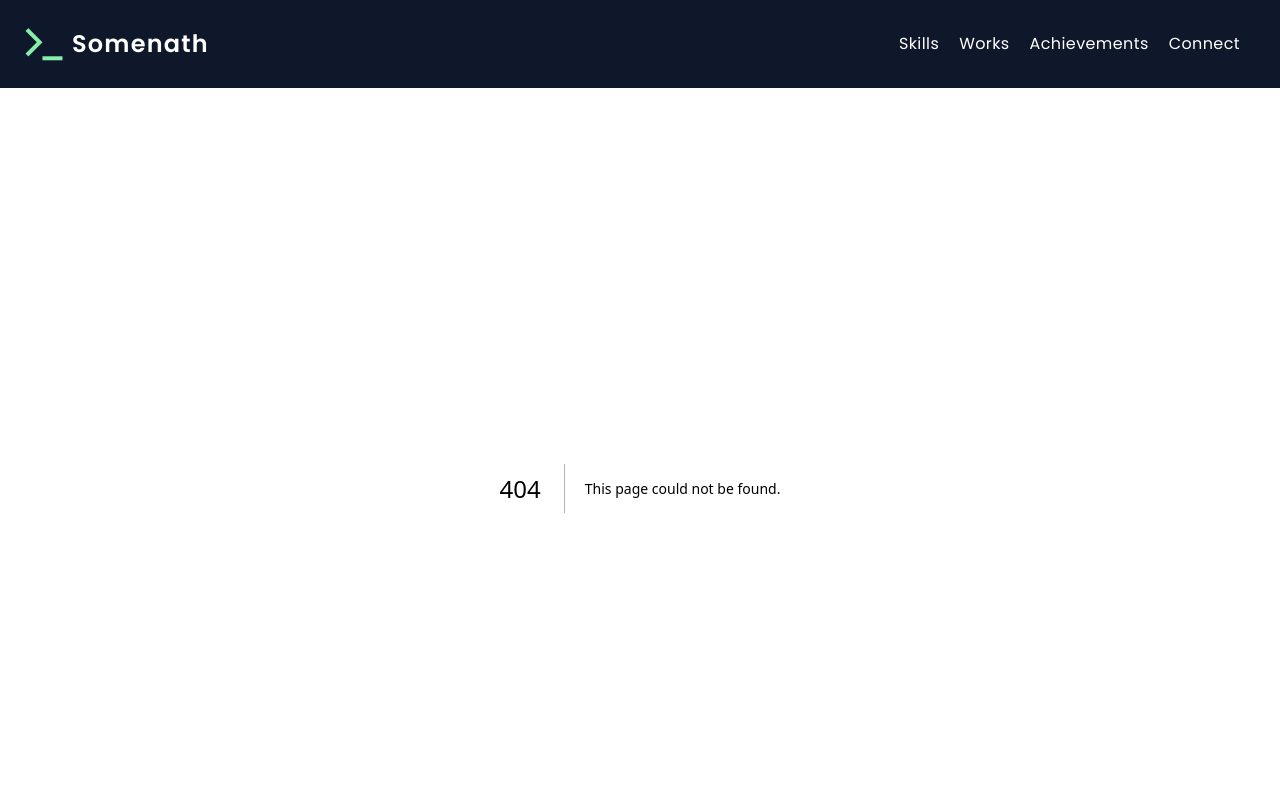
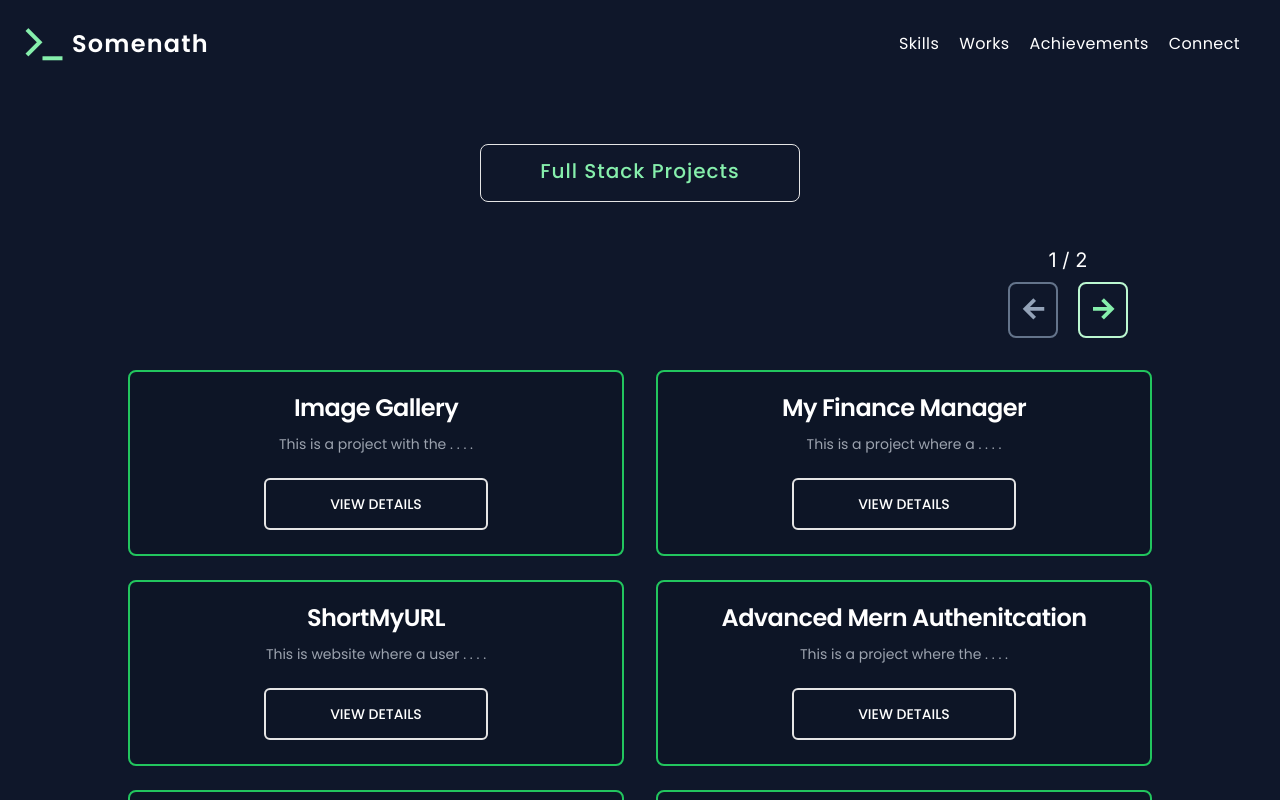
Before and after one commit to somenath203/My-Portfolio-Website-Version-2, a Next.js app: page /pages/all_works/full_stack_projects in a window 1280 px wide. Before the commit this address had no page. Shown: the top 800 px of the page. Built offline with nearby package versions, Linux system fonts and the light colour scheme.

Commit message:
commited

```diff
--- a/src/app/pages/all_works/ai_projects/page.js
+++ b/src/app/pages/all_works/ai_projects/page.js
@@ -30,6 +30,7 @@ import MalariaImgCellClassifyProjImg from './../../../assets/ai_development_pics
 import NamedEntityRecognizerImg from './../../../assets/ai_development_pics/namedentityrecognizerpic.png';
 import TomatoLeafImg from './../../../assets/ai_development_pics/tomatoleafprojectpic.png';
 import QuestionAnswerAiLlama3ChatAppImg from './../../../assets/ai_development_pics/langchainollamallama3projpic.png';
+import FourInOneStreamlitAiToolAppImg from './../../../assets/ai_development_pics/fourinoneaitoolproj.png';
 
 const Page = () => {
 
@@ -277,6 +278,15 @@ const Page = () => {
         livePreviewOfTheProject: 'https://github.com/somenath203/Machine-Learning-and-Deep-learning-Assistant-using-langchain-Ollama-and-Llama3?tab=readme-ov-file#demo-video-of-the-application',
         githubLinkOfTheProject: 'https://github.com/somenath203/Machine-Learning-and-Deep-learning-Assistant-using-langchain-Ollama-and-Llama3'
     },
+    {
+        id: 28,
+        nameOfTheProject: '4 in 1 AI Toolkit Powered by Google Gemini API',
+        descOfTheProject: "This is an application created with Google Gemini API that provides 4 services and those are: 'Chatbot', 'Image Caption Generator', 'Text Embedding Generator' and 'Question Answer System'.",
+        techStackUsedInTheProject: 'Streamlit, Google Gemini API',
+        picOfTheProj: FourInOneStreamlitAiToolAppImg,
+        livePreviewOfTheProject: 'https://4-in-1-ai-toolkit-powered-by-app-gemini.streamlit.app/',
+        githubLinkOfTheProject: 'https://github.com/somenath203/4-in-1-AI-Toolkit-powered-by-Google-Gemini-API'
+    },
 ];
 
   return (
--- a/src/app/pages/all_works/mern_projects/page.js
+++ b/src/app/pages/all_works/full_stack_projects/page.js
@@ -13,7 +13,7 @@ import SimpleTaskManagerAppPic from './../../../assets/mern_development_pics/tas
 
 const Page = () => {
 
-  const mernProjects = [
+  const fullStackProjects = [
     {
       id: 1,
       nameOfTheProject: 'Image Gallery',
@@ -84,11 +84,11 @@ const Page = () => {
 
       <div className="mt-14 w-4/6 lg:w-1/4">
 
-        <PageHeading heading='MERN Projects' />
+        <PageHeading heading='Full Stack Projects' />
 
       </div>
 
-      <WorkCard workArray={mernProjects} />
+      <WorkCard workArray={fullStackProjects} />
 
     </div>
   );
--- a/src/app/pages/works/page.js
+++ b/src/app/pages/works/page.js
@@ -29,9 +29,9 @@ const Page = () => {
     },
     {
       id: 3,
-      workName: 'MERN Projects',
-      workDescription: 'Click here to view all my work related to mern stack.',
-      linkToWork: '/pages/all_works/mern_projects'
+      workName: 'Full Stack Projects',
+      workDescription: 'Click here to view all my work related to full stack.',
+      linkToWork: '/pages/all_works/full_stack_projects'
     },
     {
       id: 4,
```
Also changed, not shown: src/app/assets/ai_development_pics/fourinoneaitoolproj.png (added).
